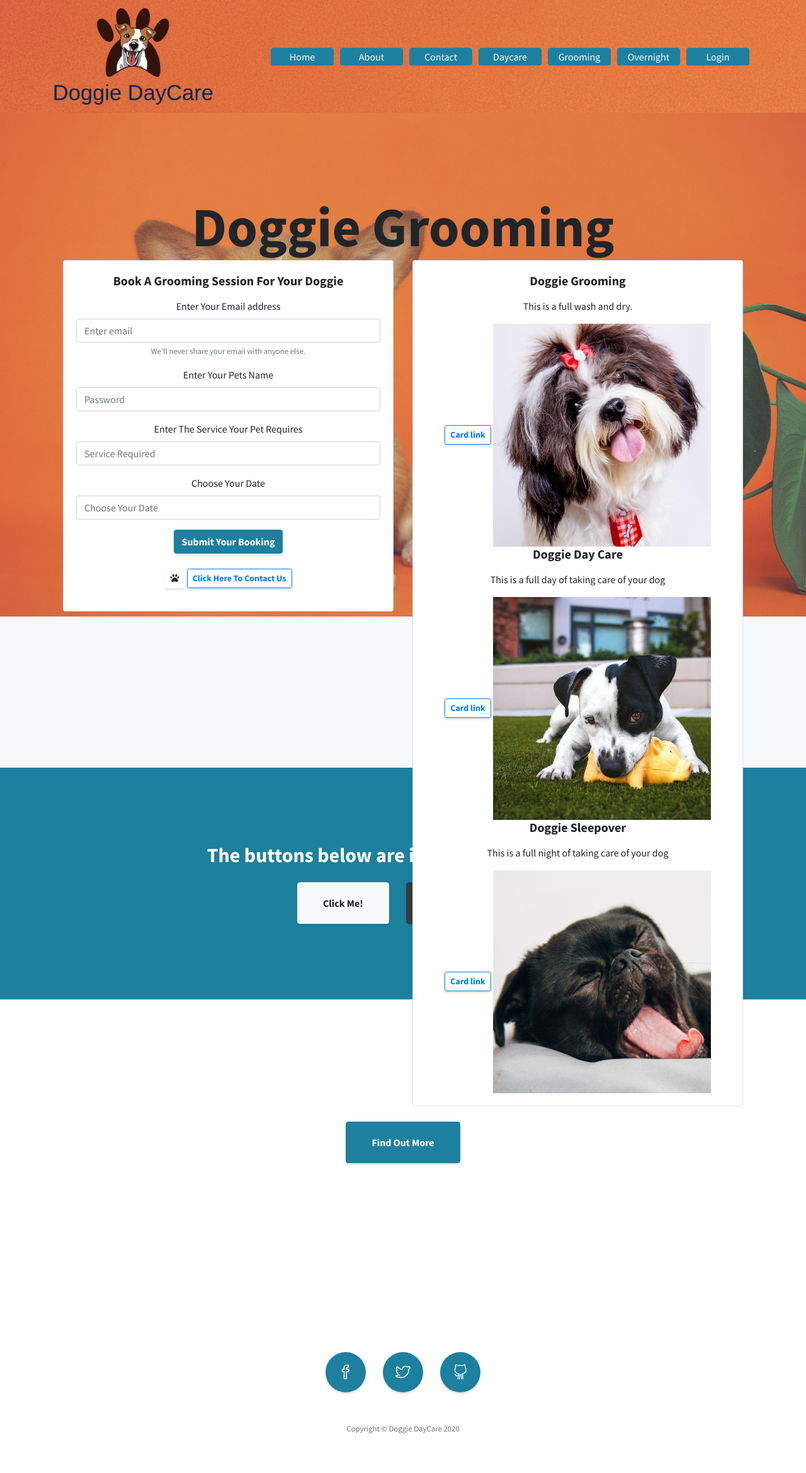
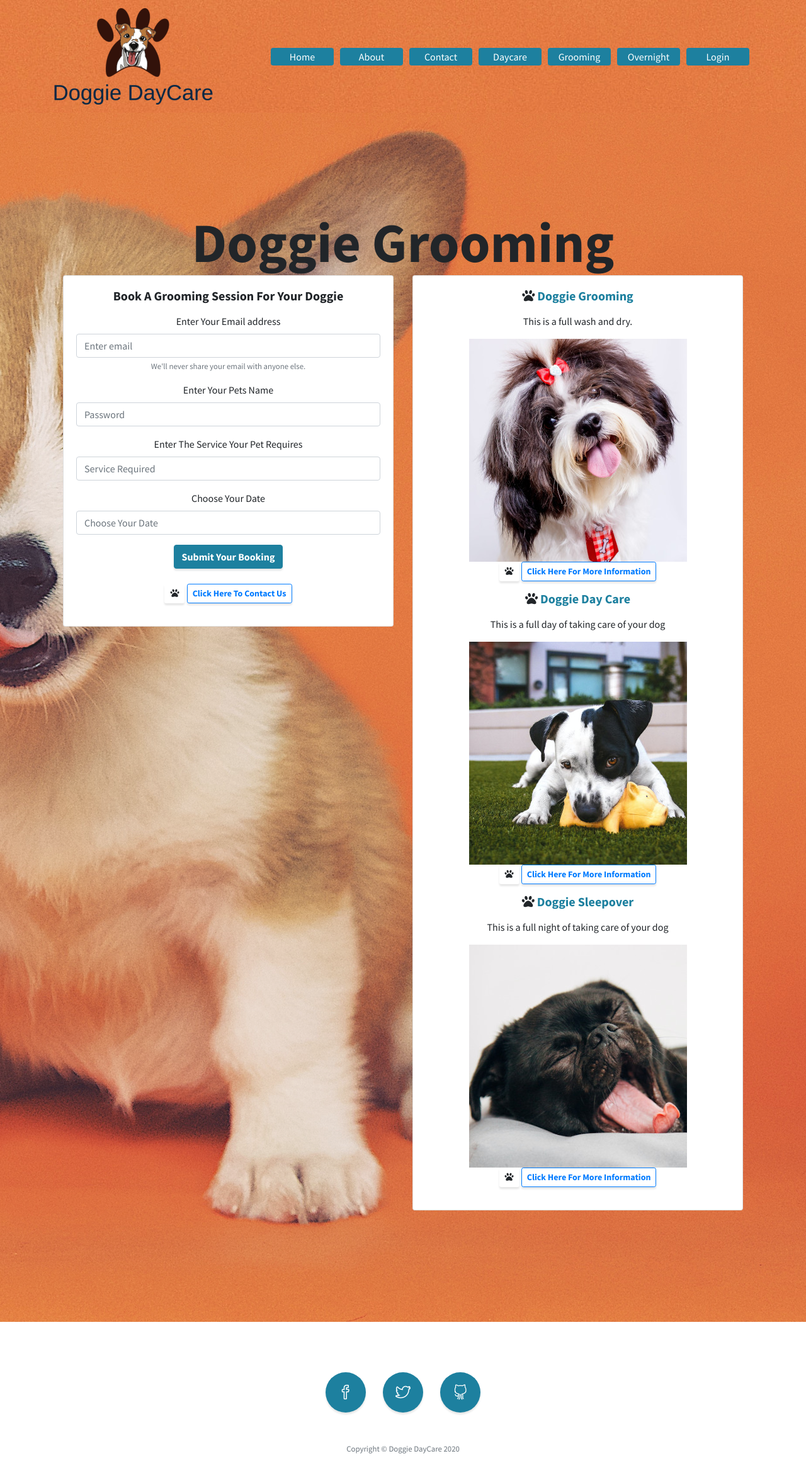
Before and after one commit to eezipc/Doggie-DayCare, a Flask app: page /grooming in a window 1280 px wide. Shown: the top 2339 px of the page at 63% size. Before the commit the page ends 2276 px from the top, so only its background shows below. Run offline with Flask 2, Linux system fonts and the light colour scheme; some libraries are stand-ins or nearby versions.

Commit message:
Updated side bar to make it more consistent across all pages

```diff
--- a/static/assets/css/stylish-portfolio.css
+++ b/static/assets/css/stylish-portfolio.css
@@ -86,7 +86,7 @@ h6 {
 }
 
 .navbarcss {
-  background: linear-gradient(90deg, rgba(255, 255, 255, 0.1) 0%, rgba(255, 255, 255, 0.1) 100%), url("../img/dogbackground.jpg");
+  background: linear-gradient(90deg, rgba(255, 255, 255, 0.1) 0%, rgba(255, 255, 255, 0.1) 100%), url("../img/dogbackgroundnav.jpg");
 
   /* background-position: center center;
   background-repeat: no-repeat;
@@ -134,7 +134,7 @@ h6 {
 }
 
 .masthead {
-  min-height: 30rem;
+  min-height: 120rem;
   position: relative;
   display: table;
   width: 100%;
--- a/templates/base.html
+++ b/templates/base.html
@@ -92,7 +92,7 @@
 
 
   <!-- Header -->
-  <header class="masthead d-flex">
+  <div class="masthead d-flex">
 
     <div class="container text-center my-auto">
     {% block home %}
@@ -101,12 +101,12 @@
     {% endblock %}
 
 
-      <a class="btn btn-primary btn-xl js-scroll-trigger" href="#about">Find Out More</a>
+
     </div>
-    <div class="overlay"></div>
-  </header>
 
-  <!-- About -->
+  </div>
+
+  <!-- About
   <section class="content-section bg-light" id="about">
     <div class="container text-center">
       <div class="row">
@@ -114,6 +114,7 @@
       </div>
     </div>
   </section>
+  -->
 
   <!-- Services
   <section class="content-section bg-primary text-white text-center" id="services">
@@ -166,7 +167,7 @@
   </section>
   -->
 
-  <!-- Call to Action -->
+  <!-- Call to Action
   <section class="content-section bg-primary text-white">
     <div class="container text-center">
       <h2 class="mb-4">The buttons below are impossible to resist...</h2>
@@ -174,8 +175,9 @@
       <a href="#!" class="btn btn-xl btn-dark">Look at Me!</a>
     </div>
   </section>
+  -->
 
-  <!-- Map -->
+  <!-- Map
   <div id="contact" class="map">
     <iframe src="https://maps.google.com/maps?f=q&amp;source=s_q&amp;hl=en&amp;geocode=&amp;q=Twitter,+Inc.,+Market+Street,+San+Francisco,+CA&amp;aq=0&amp;oq=twitter&amp;sll=28.659344,-81.187888&amp;sspn=0.128789,0.264187&amp;ie=UTF8&amp;hq=Twitter,+Inc.,+Market+Street,+San+Francisco,+CA&amp;t=m&amp;z=15&amp;iwloc=A&amp;output=embed"></iframe>
     <br />
@@ -183,7 +185,7 @@
       <a href="https://maps.google.com/maps?f=q&amp;source=embed&amp;hl=en&amp;geocode=&amp;q=Twitter,+Inc.,+Market+Street,+San+Francisco,+CA&amp;aq=0&amp;oq=twitter&amp;sll=28.659344,-81.187888&amp;sspn=0.128789,0.264187&amp;ie=UTF8&amp;hq=Twitter,+Inc.,+Market+Street,+San+Francisco,+CA&amp;t=m&amp;z=15&amp;iwloc=A"></a>
     </small>
   </div>
-
+-->
   <!-- Footer -->
   <footer class="footer text-center">
     <div class="container">
--- a/templates/grooming.html
+++ b/templates/grooming.html
@@ -56,17 +56,19 @@
                     <img class="card-img-top" src="" alt="">
 
                     <div class="card-body">
-                    {% for member in doggie %}
-                        <h5 class="card-title">{{ member.service }}
-        </h5>
+                     {% for member in doggie %}
+
+                        <h5 class="card-title"><i class="fas fa-paw"></i><a href="{{ member.url }}">  {{ member.service }}</a></h5>
                         <p class="card-text">
                            <p>{{ member.description }}</p>
                         </p>
 
-                        <a href="#" class="btn btn-outline-primary btn-sm">
-                            Card link
-                        </a>
                         <img class="img-responsive" src="{{ member.image_source }}" alt="Picture of {{ member.name }}">
+                   <p><a href="grooming" class="btn btn-sm">
+                            <i class="fas fa-paw"></i></a>
+                        <a href="{{ member.url }}" class="btn btn-outline-primary btn-sm">
+                            Click Here For More Information
+                        </a></p>
                    {% endfor %}
                     </div>
                 </div>
```
Also changed, not shown: templates/daycare.html (+5 -5 lines), templates/overnight.html (+8 -6 lines), static/assets/img/dogbackground.jpg, static/assets/img/dogbackgroundnav.jpg (added), 1 other file.
